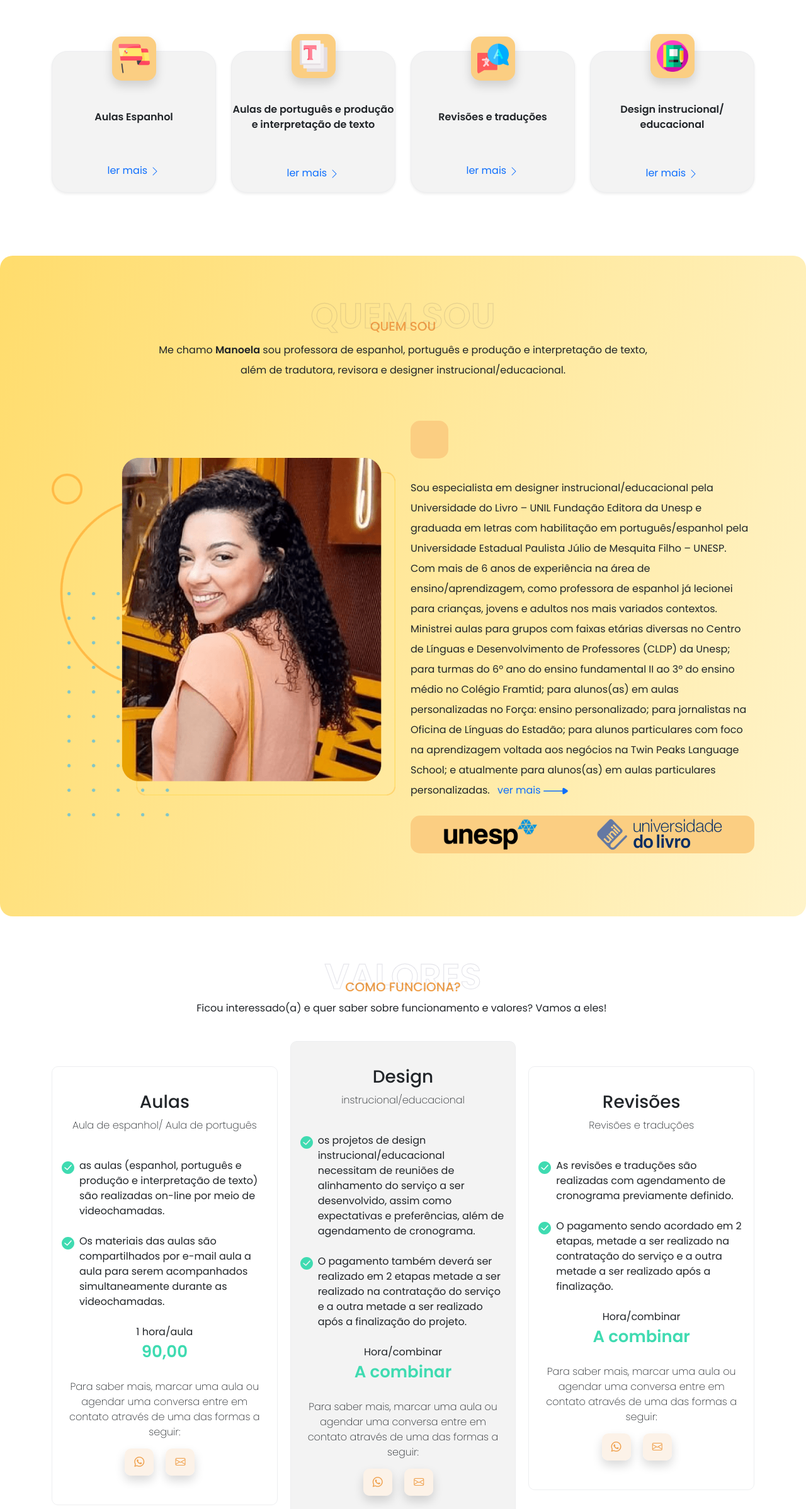
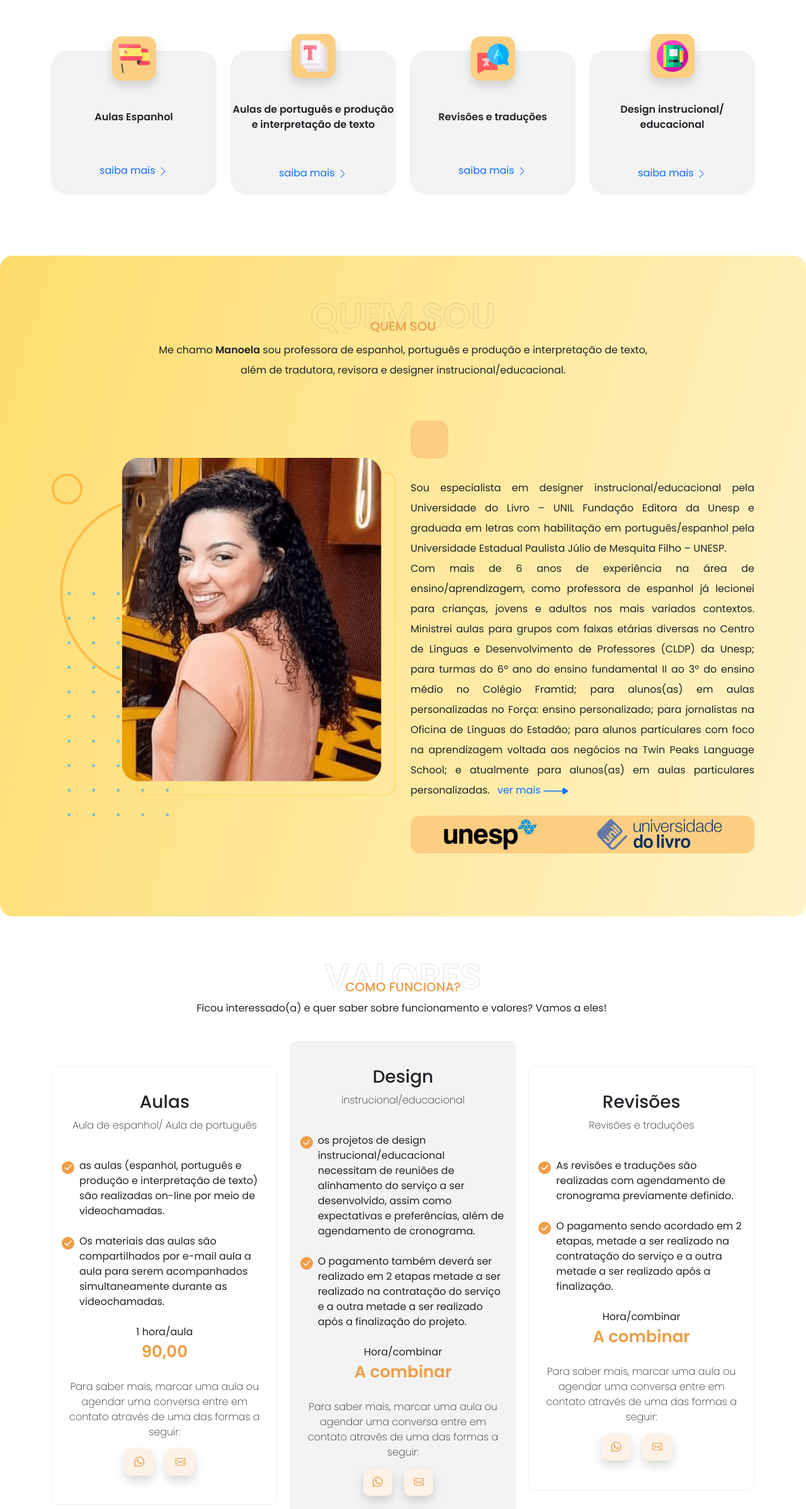
Before and after one commit to wagstalos/manu, a plain HTML site: page index.html in a window 1280 px wide. Shown: the part 905-3301 px from the top of the page at 63% size. Drawn offline with nearby package versions, Linux system fonts and the light colour scheme; some icons are missing.

Commit message:
apresentacao

```diff
--- a/index.html
+++ b/index.html
@@ -224,7 +224,7 @@
 
               <p><strong>Aulas Espanhol</strong></p>
               <a href="./espanhol.html"
-                >ler mais
+                >saiba mais
 
                 <svg
                   xmlns="http://www.w3.org/2000/svg"
@@ -268,7 +268,7 @@
                 </strong>
               </p>
               <a href=""
-                >ler mais
+                >saiba mais
                 <svg
                   xmlns="http://www.w3.org/2000/svg"
                   width="16"
@@ -308,7 +308,7 @@
                 <strong>Revisões e traduções </strong>
               </p>
               <a href=""
-                >ler mais
+                >saiba mais
                 <svg
                   xmlns="http://www.w3.org/2000/svg"
                   width="16"
@@ -351,7 +351,7 @@
                 </strong>
               </p>
               <a href=""
-                >ler mais
+                >saiba mais
                 <svg
                   xmlns="http://www.w3.org/2000/svg"
                   width="16"
@@ -416,14 +416,14 @@
             >
             </lord-icon>
 
-            <p class="mt-4">
+            <p class="mt-4 text-justify">
               Sou especialista em designer instrucional/educacional pela
               Universidade do Livro – UNIL Fundação Editora da Unesp e graduada
               em letras com habilitação em português/espanhol pela Universidade
               Estadual Paulista Júlio de Mesquita Filho – UNESP.
             </p>
 
-            <p>
+            <p class="text-justify">
               Com mais de 6 anos de experiência na área de ensino/aprendizagem,
               como professora de espanhol já lecionei para crianças, jovens e
               adultos nos mais variados contextos. Ministrei aulas para grupos
@@ -499,14 +499,14 @@
                   <p class="font-slim text-center">Aula de espanhol/ Aula de português</p>
 
                   <div class="d-flex align-items-start mt-40">
-                    <img class="mr-2" src="img/check-green.svg" alt="check-green" />
+                    <img class="mr-2" src="img/check.svg" alt="check-green" />
                     <p>
                       as aulas (espanhol, português e produção e interpretação de
                       texto) são realizadas on-line por meio de videochamadas.
                     </p>
                   </div>
                   <div class="d-flex  align-items-start mt-4">
-                    <img class="mr-2" src="img/check-green.svg" alt="check-green" />
+                    <img class="mr-2" src="img/check.svg" alt="check-green" />
                     <p>
                       Os materiais das aulas são compartilhados por e-mail aula a
                       aula para serem acompanhados simultaneamente durante as
@@ -545,7 +545,7 @@
                   <p class="font-slim text-center">instrucional/educacional</p>
 
                   <div class="d-flex align-items-start mt-40">
-                    <img class="mr-2" src="img/check-green.svg" alt="check-green" />
+                    <img class="mr-2" src="img/check.svg" alt="check-green" />
                     <p>
                       os projetos de design instrucional/educacional necessitam de
                       reuniões de alinhamento do serviço a ser desenvolvido, assim
@@ -554,7 +554,7 @@
                     </p>
                   </div>
                   <div class="d-flex  align-items-start mt-4">
-                    <img class="mr-2" src="img/check-green.svg" alt="check-green" />
+                    <img class="mr-2" src="img/check.svg" alt="check-green" />
                     <p>
                       O pagamento também deverá ser realizado em 2 etapas metade a
                       ser realizado na contratação do serviço e a outra metade a ser
@@ -594,14 +594,14 @@
                   <p class="font-slim text-center">Revisões e traduções</p>
 
                   <div class="d-flex  align-items-start mt-40">
-                    <img class="mr-2" src="img/check-green.svg" alt="check-green" />
+                    <img class="mr-2" src="img/check.svg" alt="check-green" />
                     <p>
                       As revisões e traduções são realizadas com agendamento de
                       cronograma previamente definido.
                     </p>
                   </div>
                   <div class="d-flex  align-items-start mt-4">
-                    <img class="mr-2" src="img/check-green.svg" alt="check-green" />
+                    <img class="mr-2" src="img/check.svg" alt="check-green" />
                     <p>
                       O pagamento sendo acordado em 2 etapas, metade a ser realizado
                       na contratação do serviço e a outra metade a ser realizado
--- a/js/main.js
+++ b/js/main.js
@@ -1,5 +1,5 @@
-var myCarousel = document.querySelector("#myCarousel");
-var carousel = new bootstrap.Carousel(myCarousel);
+// var myCarousel = document.querySelector("#myCarousel");
+// var carousel = new bootstrap.Carousel(myCarousel);
 
 // sticky
 function stickyElement(e) {
@@ -57,7 +57,7 @@ var swiper2 = new Swiper(".mySwiper2", {
     1024: {
       slidesPerView: 3,
       spaceBetween: 20,
-      enabled: false,
+      // enabled: false,
     },
   },
 });
--- a/scss/_custom.scss
+++ b/scss/_custom.scss
@@ -54,7 +54,10 @@ body{
     border-radius: 15px;
     padding: 5px;
 }
-
+.text-justify{
+    text-align: justify;
+    text-justify: inter-word;
+}
 /* bt5 */
 
 .btn {
--- a/scss/_espanhol.scss
+++ b/scss/_espanhol.scss
@@ -15,14 +15,6 @@
             transform: scale(5);
            background-color: $color-yellow-light-100;
         }
-    }
-    .square {
-        position: absolute;
-        max-width: 50%;
-        width: 100%;
-        height: 96vh;
-        left: 0px;
-        top: 0px;
     }
     h1{
         color: $main-color;
@@ -64,4 +56,15 @@
             margin: 0;
         }
     }
+    p{
+        text-align: justify;
+    }
+    .square {
+        position: absolute;
+        max-width: 50%;
+        width: 100%;
+        height: 96vh;
+        left: 0px;
+        top: 0px;
+    }
 }
--- a/scss/_s-hero.scss
+++ b/scss/_s-hero.scss
@@ -166,7 +166,7 @@
     margin-bottom: 0;
         span{
             strong{
-                color: $color-green;
+                color: $main-color;
                 font-size: 26px;
             }
         }
```
Also changed, not shown: espanhol.html (+35 -20 lines), css/main.css, 1 other file.
